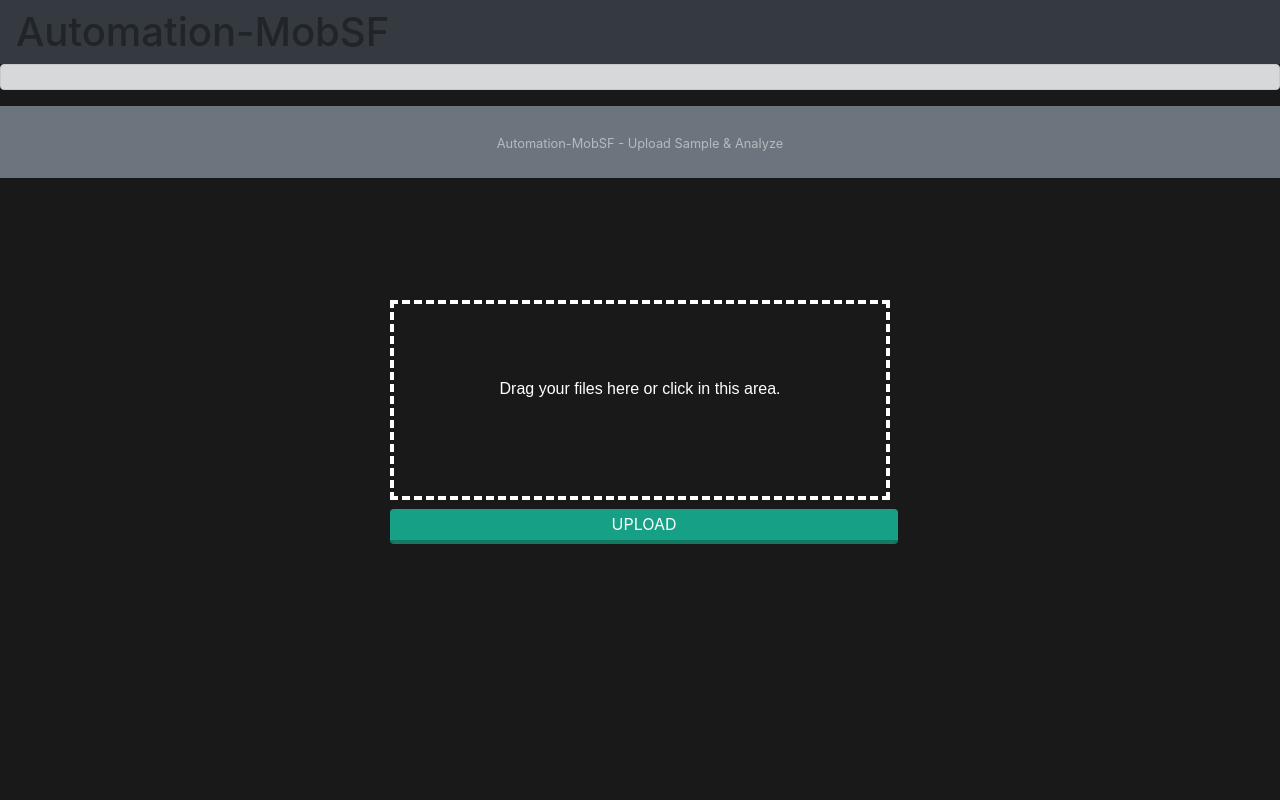
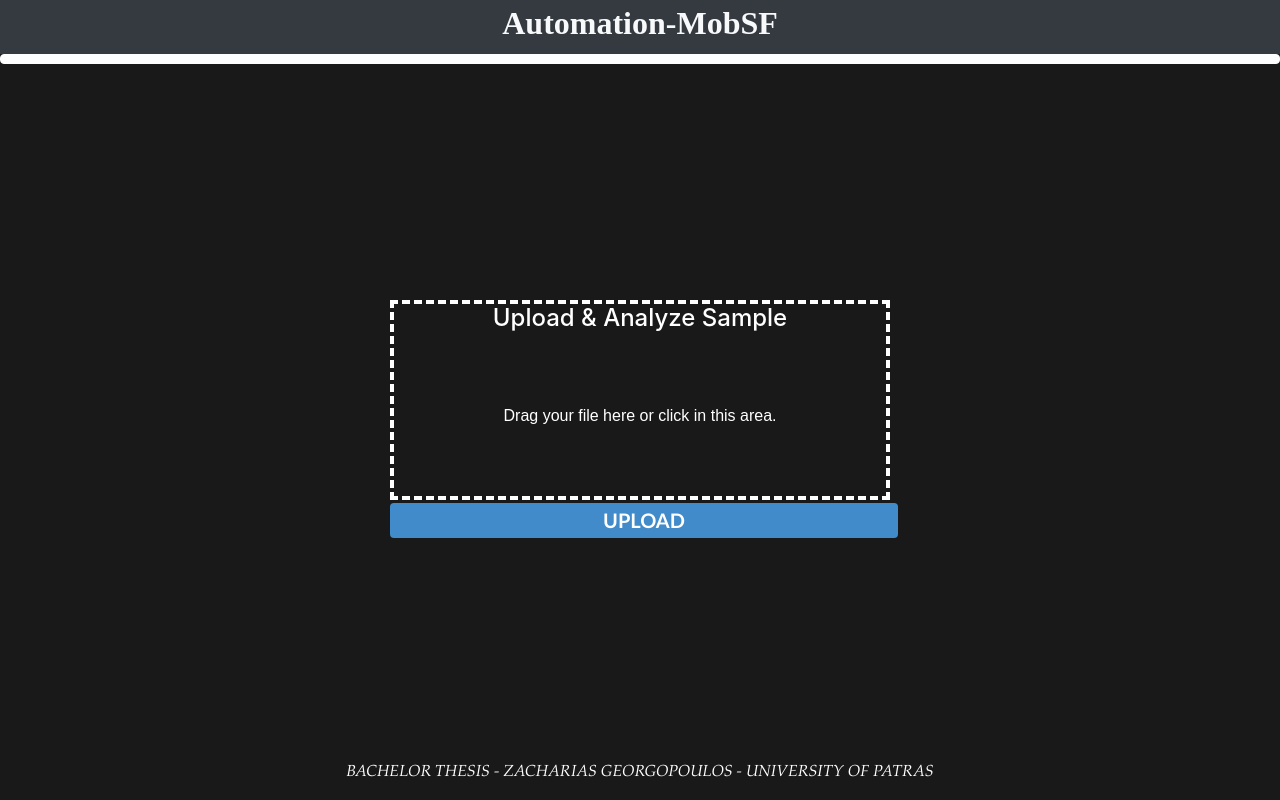
Before and after one commit to ZachGeo/Automation-MobSF, a PHP site: page / in a window 1280 px wide. Run offline with PHP 8.4, Linux system fonts and the light colour scheme.

Commit message:
Change Content, Messages & Style.

```diff
--- a/Upload Page/index.php
+++ b/Upload Page/index.php
@@ -10,46 +10,50 @@ include "supload.php";
 <head>
     <meta charset="UTF-8">
     <meta name="viewport" content="width=device-width, initial-scale=1.0">
-    <title>Upload Sample</title>
+    <title>Automation-MobSF</title>
+
+    <script src="https://ajax.googleapis.com/ajax/libs/jquery/3.5.1/jquery.min.js"></script>
 
     <link rel="stylesheet" href="https://stackpath.bootstrapcdn.com/bootstrap/4.4.1/css/bootstrap.min.css" integrity="sha384-Vkoo8x4CGsO3+Hhxv8T/Q5PaXtkKtu6ug5TOeNV6gBiFeWPGFN9MuhOf23Q9Ifjh" crossorigin="anonymous">
     <link rel="stylesheet" type="text/css" href="style.css">
 </head>
 <body>
-    <nav class="navbar navbar-dark bg-dark">
-        <span class="navbar-brand-center mb-0 h1">Automation-MobSF</span>
-    </nav>
 
-    <div class="alert alert-dark" role="alert">
+    <footer id="sticky-footer" class="py-1 bg-dark text-light">
+        <div class="container text-center">
+            <h2>Automation-MobSF</h2>
+        </div>
+    </footer>
+
+    <div class="alert alert-light p-1 text-primary" role="alert">
         <?php
-            if ( isset ($_SESSION['upload_message']) ){
+            if ( isset($_SESSION['upload_message']) ){
                 $uploaded = $_SESSION['upload_message'];
-                $upload_msg - $name . " " . $uploaded;
+                $upload_msg = $name . " " . $uploaded . ". The " . $name . " will get analyzed shortly!";
                 echo "$upload_msg";
-            } elseif( isset ($_SESSION['error_message']) ){
+            } elseif( isset($_SESSION['error_message']) ){
                 $error = $_SESSION['error_message'];
-            } else{
-                echo "";
+                echo "$error";
             }
         ?>
     </div>
 
     <form action="" method="POST" enctype="multipart/form-data">
-            <input type="file" name="sample">
-            <p>Drag your files here or click in this area.</p>
-            <button type="submit" name="submit">UPLOAD</button>
+            <input type="file" name="sample" id="file-upload">
+            <h4>Upload & Analyze Sample</h4>
+            <p>Drag your file here or click in this area.</p>
+            <button type="submit" name="submit" id="upload-btn">UPLOAD</button>
     </form>
 
-    <footer id="sticky-footer" class="py-4 bg-secondary text-white-50">
-            <div class="container text-center">
-                <small>Automation-MobSF - Upload Sample & Analyze</small>
-            </div>
-    </footer>
+    <div style="position: relative">
+        <p id="info"> BACHELOR THESIS - ZACHARIAS GEORGOPOULOS - UNIVERSITY OF PATRAS</p>
+    </div>
 
     <script>
         $(document).ready(function(){
-            $('form input').change(function (){
-                $('form p').text(this.files.length + " file(s) selected");
+            $('#file-upload').change(function (){
+                var selectedfile = $('#file-upload')[0].files[0].name;
+                $('form p').text(selectedfile + " file has been selected!");
             });
         });
     </script>
--- a/Upload Page/style.css
+++ b/Upload Page/style.css
@@ -15,11 +15,17 @@ form{
 
 form p{
     width: 100%;
-    height: 100%;
+    height: 80%;
     text-align: center;
-    line-height: 170px;
+    line-height: 150px;
     color: #ffffff;
     font-family: Arial, Helvetica, sans-serif;
+}
+
+form h4{
+    width: 100%;
+    text-align: center;
+    color: #ffffff;
 }
 
 form input{
@@ -35,27 +41,54 @@ form input{
 form button{
     margin: 0;
     color: #fff;
-    background: #16a085;
+    background: rgb(66,139,202);
     border: none;
     width: 508px;
     height: 35px;
     margin-top: -20px;
     margin-left: -4px;
     border-radius: 4px;
-    border-bottom: 4px solid #117A60;
     transition: all .2s ease;
     outline: none;
 }
 
 form button:hover{
-    background: #149174;
-    color: #0C5645;
+    background: rgb(92,184,92);
+    color: black;
 }
 
 form button:active{
     border: 0;
 }
 
-sticky-footer{
-    flex-shrink: 0;
+#upload-btn{
+    font-family: "Trebuchet MS", Helvetica, sans-serif;
+    font-size: 20px;
+    font-weight: bold;
 }
+
+#sticky-footer{
+    flex-shrink: 50px;
+}
+
+h2{
+    font-family: 'Times New Roman', Times, serif;
+    font-size: 32px;
+    font-weight: bold;
+}
+
+#info{
+    position: fixed;
+    bottom: 0;
+    width: 100%;
+    text-align: center;
+    font-family: "Palatino Linotype", "Book Antiqua", Palatino, serif;
+    font-style: italic;
+    color: white;
+}
+
+.alert{
+    position: fixed;
+    width: 100%;
+    text-align: center;
+}
```
